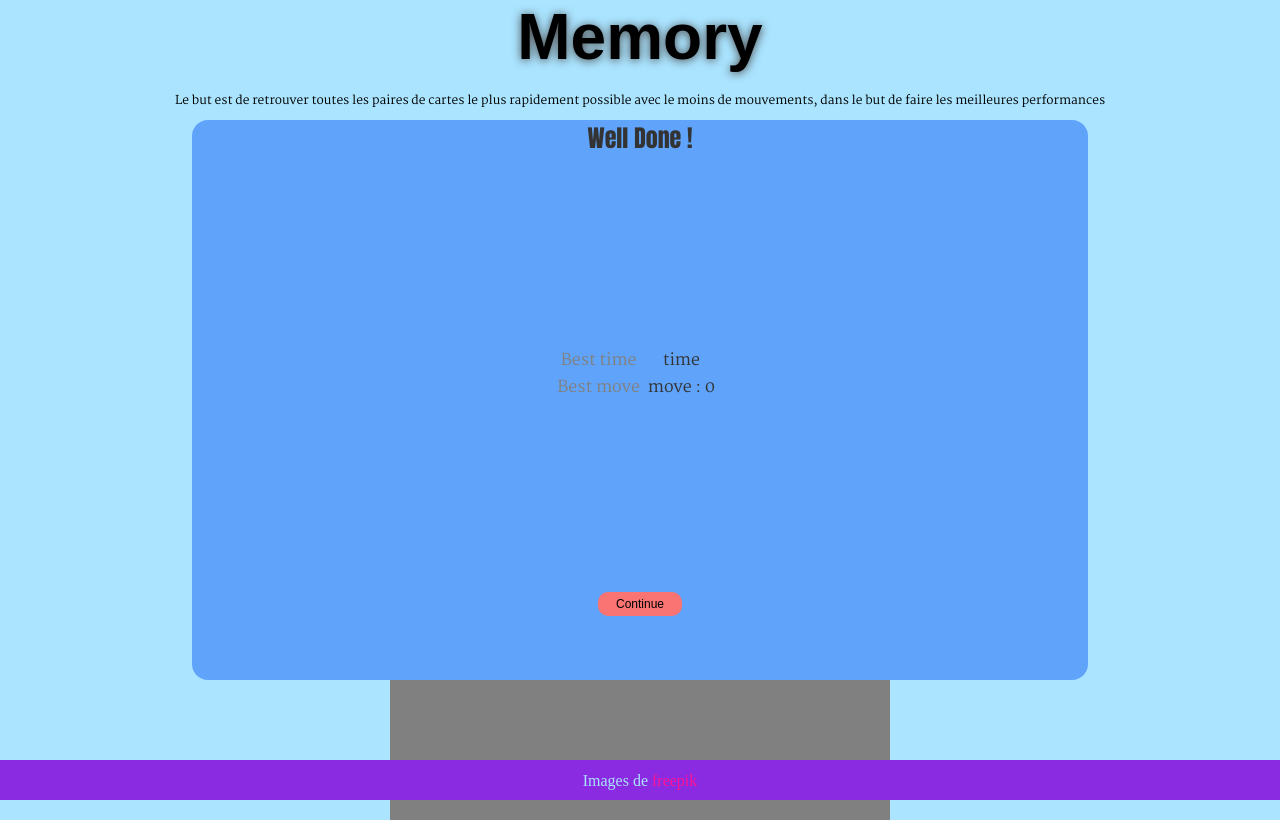
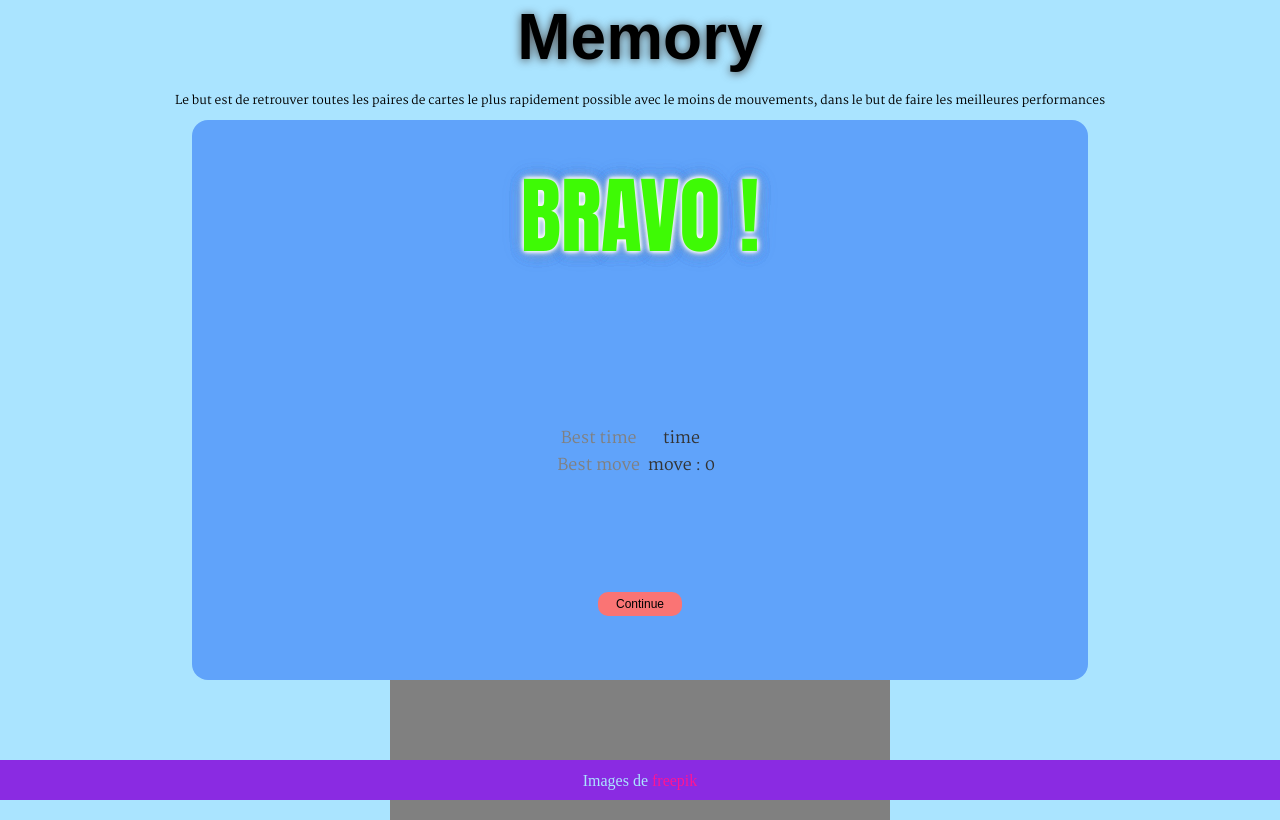
Before and after one commit to LaurentKatsesSandalman/memoryCard, a website: page index.html in a window 1280 px wide. Drawn offline with Linux system fonts and the light colour scheme; a web font is replaced by a local one.

Commit message:
end Merge

```diff
--- a/index.html
+++ b/index.html
@@ -49,7 +49,9 @@
         </div>
         <div class="pop-container">
             <div class="popup" id="popup">
-                <h2>Well Done !</h2>
+                <div class="area">
+                    <h2>Bravo !</h2>
+                </div>
                 <div class="pop-score">
                     <p class="best">Best time</p>
                     <p class="current">time<time></time></p>
```
